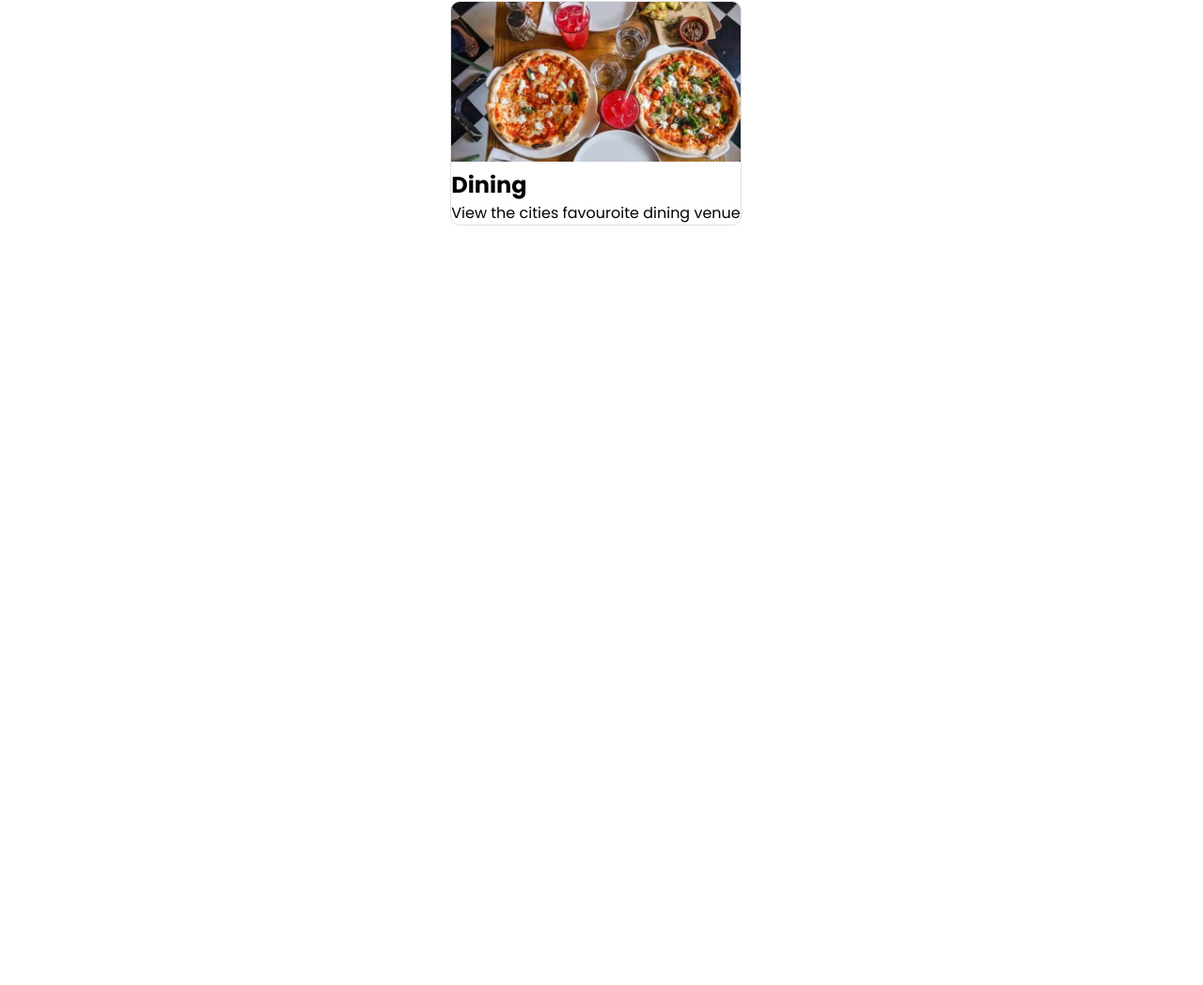
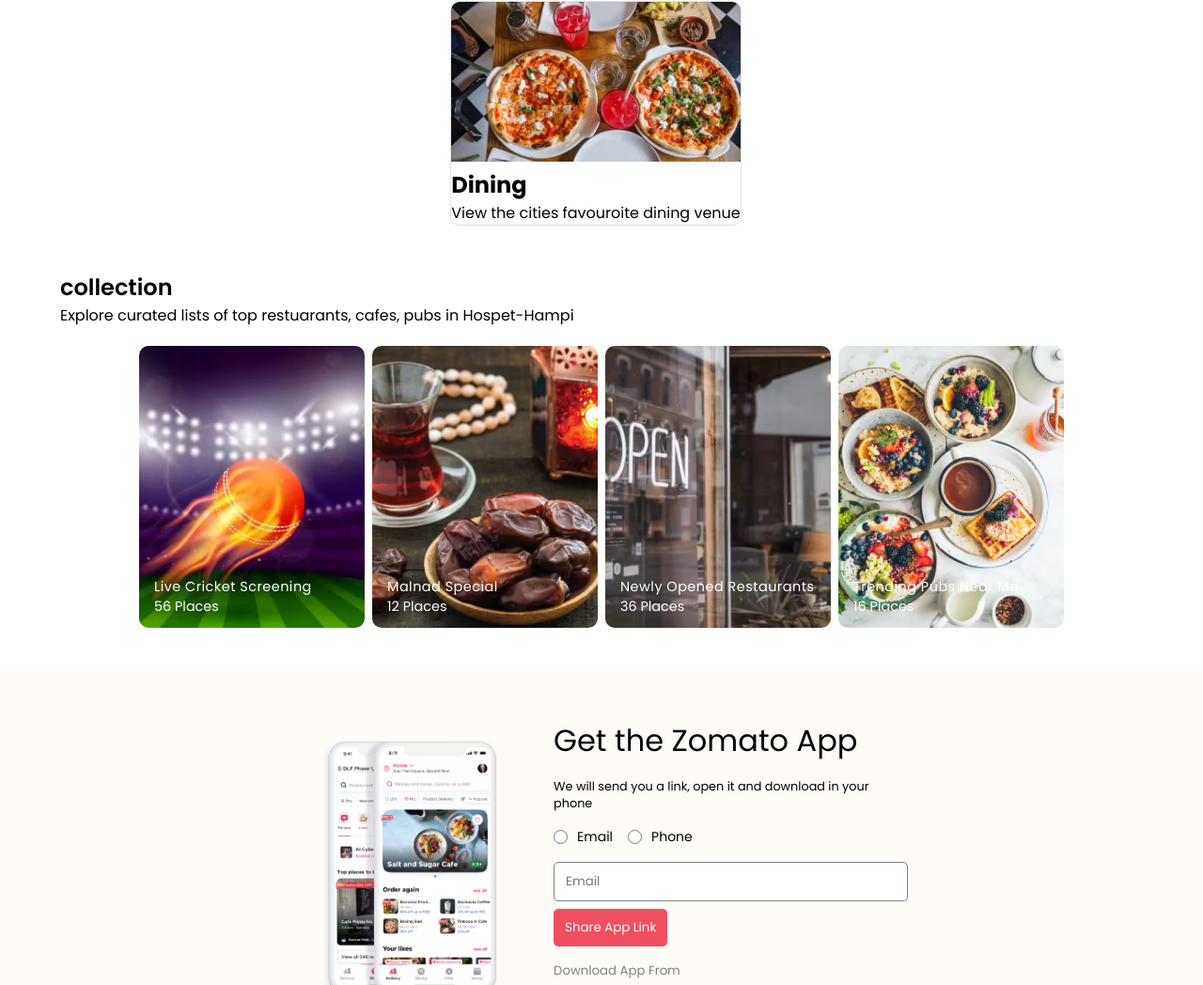
Before and after one commit to PradeepaSundaram/Jan-Zomato-Landing-Page, a plain HTML site: page index.html in a window 1280 px wide. Shown: the part 779-1827 px from the top of the page at 94% size. Before the commit the page ends 1067 px from the top, so only its background shows below. Drawn offline with Linux system fonts and the light colour scheme.

Commit message:
Done with collection part

```diff
--- a/index.html
+++ b/index.html
@@ -33,6 +33,8 @@
     <title>Zomato Landing Page Clone</title>
   </head>
   <body>
+
+    <!-- This is for hero-section-->
     <section class="hero__section">
       <header>
       <nav class="navbar">
@@ -59,6 +61,7 @@
           </div>
       </section>
 
+      <!-- This is for cards zomato offer-->
       <section class="container we__offer">
         <div class="we__offer_card">
           <img src="./images/item1.png" alt="card 1 img"/>
@@ -92,5 +95,80 @@
           </div>
         </div>
       </section>
-  </body>
+
+      <!-- This is for collection section-->
+      <section class="container collections">
+        <h1> collection</h1>
+        <div>
+          <span> Explore curated lists of top restuarants, cafes, pubs in Hospet-Hampi</span>
+        </div>
+        <div class="collections_card_container">
+          <div class="card card1">
+          <div class="overlay"></div>
+          <div class="content">
+            <h4> Live Cricket Screening</h4>
+            <span>56 Places</span>
+          </div>
+          </div>
+
+          <div class="card card2">
+            <div class="overlay"></div>
+            <div class="content">
+              <h4> Malnad Special</h4>
+              <span>12 Places</span>
+            </div>
+            </div>
+
+            <div class="card card3">
+              <div class="overlay"></div>
+              <div class="content">
+                <h4> Newly Opened Restaurants</h4>
+                <span>36 Places</span>
+              </div>
+              </div>
+
+              <div class="card card4">
+                <div class="overlay"></div>
+                <div class="content">
+                  <h4> Trending Pubs Near Me</h4>
+                  <span>16 Places</span>
+                </div>
+                </div>
+        </div>
+      </section>
+
+      <!--This is for get the app section-->
+    <section class="container get__the_app">
+      <div class="semiContainer">
+        <div class="left">
+          <img src="./images/mobileBanner.png" alt="mobile Banner"/>
+        </div>
+        <div class="right">
+          <h1>Get the Zomato App</h1>
+          <p>We will send you a link, open it and download in your phone</p>
+          <div class="radio__button_container">
+            <div>
+              <input type="radio" id="email" name="download_app"/>
+              <label for="email" style="font-size: 14px;">Email</label>
+            </div>
+            <div>
+              <input type="radio" id="phone" name="download_app"/>
+               <label for="phone" style="font-size: 14px;">Phone </label>
+            </div>
+          </div>
+          <div class="input_container">
+            <input type="text" placeholder="Email"/>
+            <button>Share App Link</button>
+          </div>
+          <div class="download__app_container">
+            <h5>Download App From</h5>
+            <div>
+              <img src="./images/appleStore.png" alt="Apple Store"/>
+              <img src="./images/playStore.png" alt="Play Store"/>
+            </div>
+          </div>
+        </div>
+      </div>
+    </section>
+    </body>
 </html>
--- a/styles.css
+++ b/styles.css
@@ -124,6 +124,7 @@
     margin: 3rem auto;
     width: 90%;
 }
+
 .we__offer{
     display: flex;
     flex-wrap: wrap;
@@ -131,20 +132,221 @@
     align-items: center;
     justify-content: center;
 }
+
 .we__offer_card{
     border-radius: 10px;
-    /*background-color: aqua;*/
+    /* background-color: aqua; */
     overflow: hidden;
     border: 1px solid #e0e0e0;
     transition: all 1s ease;
     margin-right: 12px;
 }
+
 .we__offer_card:hover{
     transform: scale(1.1);
 }
+
 .we__offer_card img{
     width: 100%;
     height: 170px;
     object-fit: cover;
     object-position: center;
 }
+
+.collections h1{
+    font-weight: 600;
+}
+
+.collections .sub__heading_container{
+    font-size: 15px;
+    display: flex;
+    align-items: center;
+    justify-content: space-between;
+    flex-wrap: wrap;
+    gap: 1rem;
+}
+
+.sub__heading_container span:nth-child(2){
+    color: #ff7e8b;
+    font-size: 13px;
+    cursor: pointer;
+}
+
+.collections_card_container{
+    display: flex;
+    align-items: center;
+    justify-content: center;
+    flex-wrap: wrap;
+    gap: 0.5rem;
+    margin-top: 1.25rem;
+}
+
+.collections_card_container .card{
+    height: 300px;
+    min-width: 240px;
+    background-size: cover;
+    background-position: center;
+    border-radius: 10px;
+    position: relative;
+}
+
+.card1{
+    background-image: url('images/collection1.jpg');
+}
+
+.card2{
+    background-image: url('images/collection2.jpg');
+}
+
+.card3{
+    background-image: url('images/collection3.jpg');
+}
+
+.card4{
+    background-image: url('images/collection4.jpg');
+}
+
+/* rgba => Red, Green, Blue, Opacity */
+.overlay{
+    width: 100%;
+    height: 100%;
+    position: absolute;
+    top: 0;
+    left: 0;
+    border-radius: 10px;
+    background: linear-gradient(
+
+        rgba(225, 0, 0, 1) 0%,
+        rgba(225, 0, 2, 1) 50%,
+        rgba(225, 0, 0, 1) 85%,
+    );
+    z-index: 5;
+}
+
+.collections_card_container .card .content{
+    position: absolute;
+    bottom: 0;
+    left: 0;
+    color: white;
+    padding: 12px 16px;
+    font-size: 0.9rem;
+    z-index: 6;
+}
+
+.content h4{
+    font-weight: 400;
+    letter-spacing: 0.5px;
+}
+
+.get__the_app{
+    display: flex;
+    align-items: center;
+    justify-content: center;
+    background-color: rgb(255,251,247);
+    width: 100%;
+    padding: 3rem 6rem;
+}
+
+.get__the_app .semiContainer{
+    width: 60%;
+    display: flex;
+    justify-content: center;
+    align-items: center;
+    flex-wrap: wrap;
+    gap: 1.5rem;
+}
+
+.get__the_app .semiContainer .left{
+    flex: 2;
+}
+
+.get__the_app .semiContainer .left img{
+    width: 100%;
+    object-fit: cover;
+    object-position: center;
+}
+
+.get__the_app .semiContainer .right{
+    flex: 3;
+    height: 100%;
+    display: flex;
+    flex-direction: column;
+    gap: 1rem;
+}
+
+.right h1{
+    font-weight: 400;
+    font-size: 2rem;
+}
+
+.right p{
+    font-size: 0.8rem;
+}
+
+.right .radio__button_container{
+    display: flex;
+    align-items: center;
+    gap: 1rem;
+}
+
+.right .radio__button_container div{
+    display: flex;
+    align-items: center;
+    justify-content: center;
+    gap: 10px;
+}
+
+.right .radio__button_container div input{
+    height: 15px;
+    width: 15px;
+    accent-color: rgb(239, 79, 95);
+}
+
+.right .input_container{
+    display: flex;
+    gap: 0.5rem;
+}
+
+.input_container{
+    flex-wrap: wrap;
+}
+
+.input_container button,
+.input_container input{
+    padding: 10px 12px;
+}
+
+.input_container input{
+    flex: auto;
+    border:  1.5px solid gray;
+    outline: none;
+    border-radius: 5px;
+}
+
+.input_container button{
+    border: none;
+    background-color: rgb(239, 79, 95);
+    color: white;
+    border-radius: 5px;
+    cursor: pointer;
+}
+
+.right .download__app_container{
+    display: flex;
+    flex-direction: column;
+    gap: 0.7rem;
+}
+
+.right .download__app_container h5{
+    font-weight: 400;
+    color: gray;
+}
+
+.right .download__app_container div{
+    display: flex;
+    gap: 1rem;
+}
+
+.right .download__app_container div img{
+    width: 35%;
+}
```
